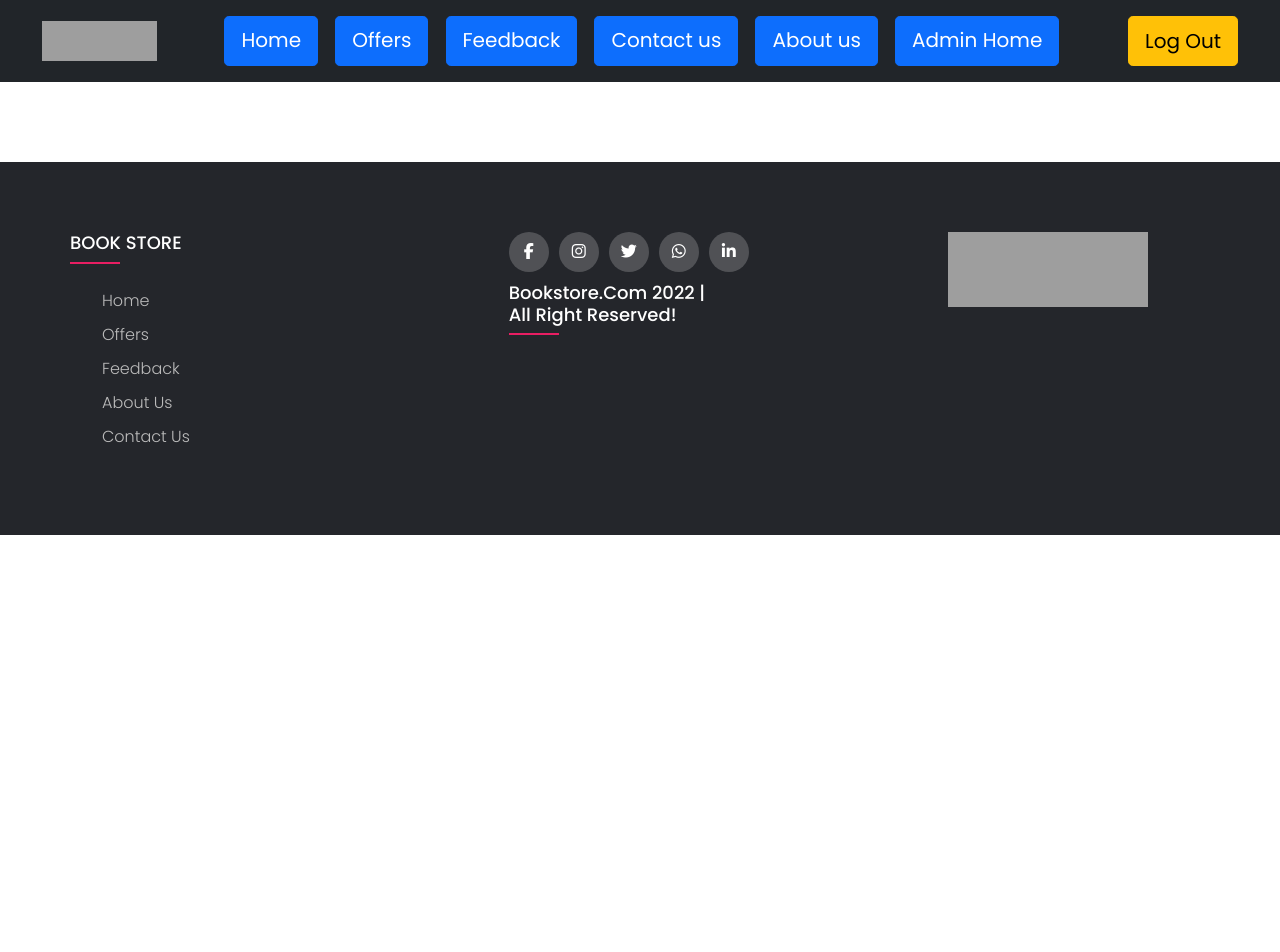
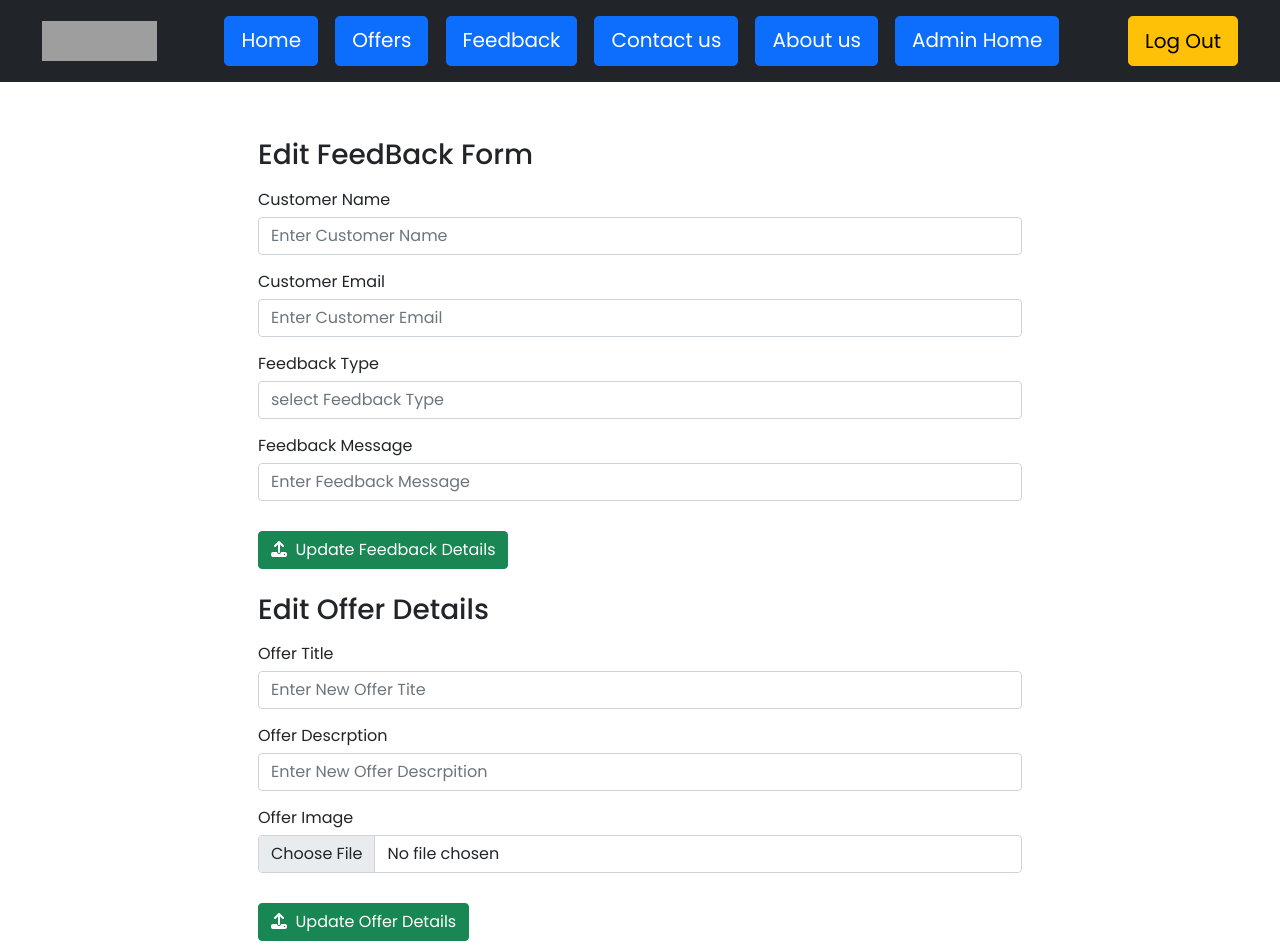
Before and after one commit to YuchiraJA/ITPM-Project---Book-Store-Management-System, a React (Create React App) app in the folder frontend/: page /edit/1 in a window 1280 px wide. Shown: the top 952 px of the page. Before the commit the page ends 800 px from the top, so only its background shows below. Built offline with nearby package versions, Linux system fonts and the light colour scheme; no server answers; grey boxes are pictures that could not be loaded.

Commit message:
edit offer & offer details react components added

```diff
--- a/frontend/src/App.js
+++ b/frontend/src/App.js
@@ -2,12 +2,12 @@
 import React, { Component } from 'react';
 import {BrowserRouter,Route} from 'react-router-dom';
 
-//import CreateFeedback from './components/CreateFeedback';
-//import FeedbackDetails from './components/FeedbackDetails';
+import CreateFeedback from './components/CreateFeedback';
+import FeedbackDetails from './components/FeedbackDetails';
 import NavBar from './components/NavBar';
-//import EditOffer from './components/EditOffer';
-//import ManageFeedbacks from './components/ManageFeedbacks';
-// import EditFeedback from './components/EditFeedback';
+import EditOffer from './components/EditOffer';
+import ManageFeedbacks from './components/ManageFeedbacks';
+import EditFeedback from './components/EditFeedback';
 import ManageOffers from './components/ManageOffers';
 import CreateOffer from './components/CreateOffer';
 import Footer from './components/footer';
@@ -23,7 +23,7 @@ import AdminOrder from './components/AdminOrder';
 import customerDetail from './components/customerDetail';
 
 import AdminSupplier from './components/AdminSupplier';
-import SupplierDetails from './components/SupplierDetails';CreateSupplier
+import SupplierDetails from './components/SupplierDetails';
 import CreateSupplier from './components/CreateSupplier';
 import EditSupplier from './components/EditSupplier';
 
@@ -43,17 +43,17 @@ export default class App extends Component {
       <div className="container">
 
         <Route path="/" exact component={Home}></Route>
-        {/*<Route path="/managefeedback" exact component={ManageFeedbacks}></Route>*/}
-        {/*<Route path="/feedbackform" exact component={CreateFeedback}></Route>*/}
-        {/* <Route path="/edit/:id" exact component={EditFeedback}></Route> */}
-        {/*<Route path="/feedback/:id" exact component={FeedbackDetails}></Route>*/}
+        <Route path="/managefeedback" exact component={ManageFeedbacks}></Route>
+        <Route path="/feedbackform" exact component={CreateFeedback}></Route>
+        <Route path="/edit/:id" exact component={EditFeedback}></Route>
+        <Route path="/feedback/:id" exact component={FeedbackDetails}></Route>
         <Route path="/manageOffers" exact component={ManageOffers}></Route>
         <Route path="/addoffer" exact component={CreateOffer}></Route>
-        {/*<Route path="/edit/:id" exact component={EditOffer}></Route>*/}
+        <Route path="/edit/:id" exact component={EditOffer}></Route>
+
+
         <Route path="/AdminHome" exact component={AdminHome}></Route>
         <Route path="/CreateInventry" exact component={CreateInventry}></Route>
-
-
         <Route path="/CreateOrder" exact component={CreateOrder}></Route>
         <Route path="/EditOrder/:id" exact component={EditOrder}></Route>
         <Route path="/OrderDetails/:id" exact component={OrderDetails}></Route>
--- /dev/null
+++ b/frontend/src/components/EditOffer.js
@@ -0,0 +1,156 @@
+import React, { Component } from 'react'
+import axios from 'axios';
+import swal from 'sweetalert';
+
+export default class EditOffer extends Component {
+
+      constructor(props){
+        super(props);
+
+        this.state={
+            otitle:"",
+            cemail:"",
+            feedmessage:""
+
+        };
+      }
+
+
+      handleInputChange = (e) =>{
+        const {name,value} = e.target;
+
+        this.setState({
+            ...this.state,
+            [name]:value
+        })
+
+      }
+
+
+      onSubmit = (e) =>{
+
+        e.preventDefault();
+
+        const id = this.props.match.params.id;
+
+        const{otitle,cemail,feedmessage} = this.state;
+
+        const data ={
+            otitle:otitle,
+            cemail:cemail,
+            feedmessage:feedmessage
+        }
+        console.log(data);
+
+
+          axios.put(`/offer/update/${id}`,data).then((res)=>{
+                    if(res.data.success){
+                        // alert("Feedback Updated Successfully")
+                        swal({
+
+                          icon: 'success',
+
+                          title: "Feedback Updated Successfully !",
+
+                          type: "success"
+
+                        }).then(function() {
+
+                          window.location = "/manageoffers";
+
+                        });
+
+                        this.setState({
+                        otitile:"",
+                        cemail:"",
+                        feedmessage:""
+                        });
+
+                    }
+                });
+            }
+
+
+            componentDidMount(){
+              const id = this.props.match.params.id;
+
+              axios.get(`/offer/${id}`).then((res)=>{
+                  if(res.data.success){
+                      this.setState({
+                        otitle:res.data.offer.otitle,
+                        cemail:res.data.offer.cemail,
+                        feedmessage:res.data.offer.feedmessage
+                      });
+                      console.log(this.state.offer);
+
+                  }
+              });
+            }
+
+
+
+onChangeImage=event=>{
+  this.setState({
+      selectedFile: event.target.files[0],
+      loaded: 0,
+  }, () => {
+      const data = new FormData()
+      data.append('file', this.state.selectedFile)
+      axios.post("/offer/upload", data, {
+      }).then(res => {
+          this.setState({feedmessage:res.data.filename})
+      })
+  })
+}
+
+
+  render() {
+    return (
+
+        <div className="col-md-8 mt-4 mx-auto">
+        <h1 className="h3 mb-3 font-weight-normal">Edit Offer Details</h1>
+         <form className='need-validation' noValidate>
+
+             <div className="form-group" style={{marginBottom:'15px'}}>
+               <label style={{marginBottom:'5px'}}>Offer Title</label>
+               <input type="text"
+               className="form-control"
+               name="cname"
+               placeholder="Enter New Offer Tite"
+               value={this.state.otitle}
+               onChange={this.handleInputChange}/>
+             </div>
+
+             <div className="form-group" style={{marginBottom:'15px'}}>
+               <label style={{marginBottom:'5px'}}>Offer Descrption</label>
+               <input type="text"
+               className="form-control"
+               name="cemail"
+               placeholder="Enter New Offer Descrpition"
+               value={this.state.cemail}
+               onChange={this.handleInputChange}/>
+             </div>
+
+
+
+
+             <div className="form-group" style={{marginBottom:'15px'}}>
+              <label style={{marginBottom:'5px'}}>Offer Image</label>
+              <input type="file"
+              className="form-control"
+              name="feedmessage"
+              placeholder="Select the Image"
+              onChange={this.onChangeImage}/>
+            </div>
+
+
+             <button className="btn btn-success" type="submit" style={{marginTop:'15px'}} onClick={this.onSubmit}>
+               <i className="fa fa-upload"></i>
+               &nbsp; Update Offer Details
+             </button>
+
+         </form>
+       </div>
+    )
+  }
+}
```
Also changed, not shown: frontend/src/components/OfferDetails.js (added).
